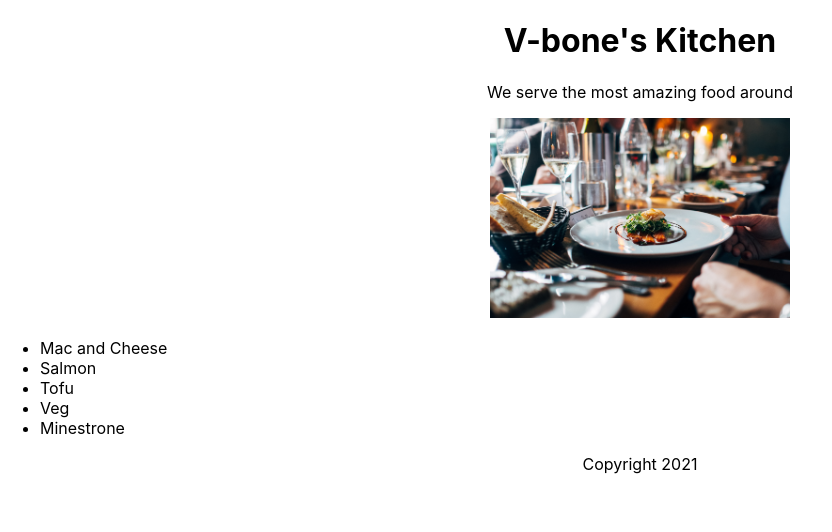
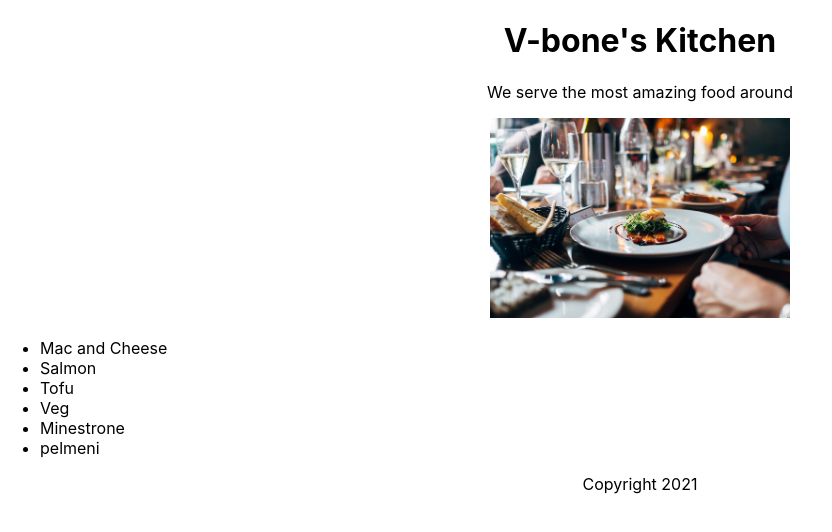
Before and after one commit to 17cats/react-practice, a React (Create React App) app: page / in a window 1280 px wide. Shown: the top 532 px of the page, without its empty margins (0-832 px from the left). Built offline with nearby package versions, Linux system fonts and the light colour scheme.

Commit message:
I am commiting my comments to the proj

```diff
--- a/src/App.js
+++ b/src/App.js
@@ -1,7 +1,7 @@
 
 import './App.css';
 import restaurant from "./restaurant.jpg";
-
+//this is anyas commentgit
 function Header(props){
   console.log(props);
   return(
@@ -38,7 +38,8 @@ const dishes = [
   "Salmon",
   "Tofu",
   "Veg",
-  "Minestrone"
+  "Minestrone",
+    "pelmeni"
 ];
 
 const dishObjects = dishes.map ((dish, i) => ({id:i, title:dish}));
```
